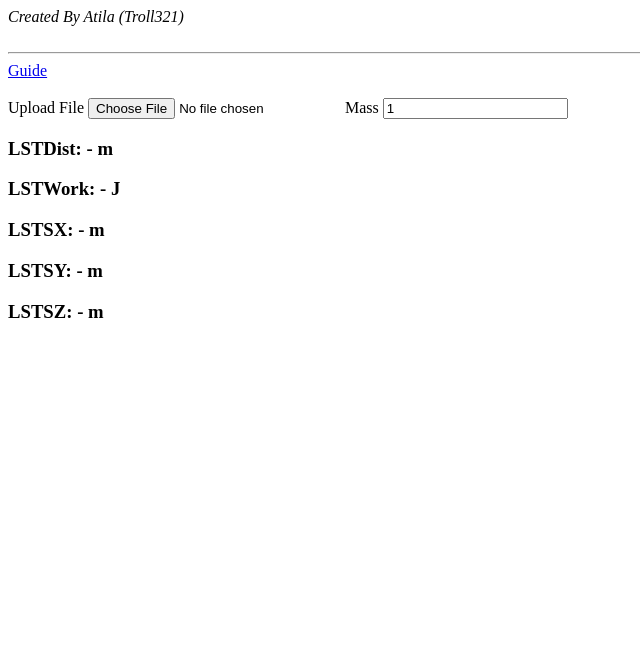
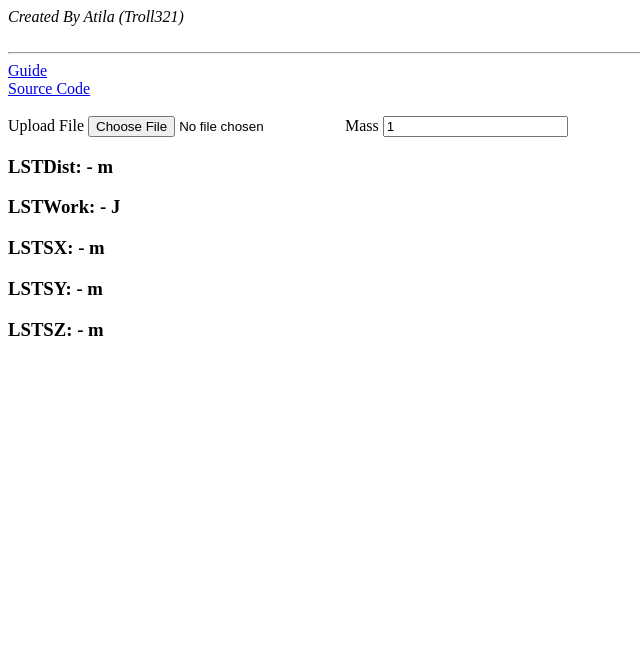
Before and after one commit to Troll321/Physics-Toolbox-Analysis-Production, a website built with webpack: page index.html in a window 1280 px wide. Shown: the whole page, without its empty margins (0-640 px from the left). Built offline with nearby package versions, Linux system fonts and the light colour scheme.

Commit message:
Add Source Code Links

```diff
--- a/index.html
+++ b/index.html
@@ -10,7 +10,8 @@
     <i>Created By Atila (Troll321)</i>
     <br><br>
     <hr>
-    <a href="./guide.html">Guide</a>
+    <a href="./guide.html">Guide</a><br>
+    <a href="https://github.com/Troll321/Physics-Toolbox-Analysis-Source">Source Code</a>
     <br><br>
     <label for="file">Upload File</label>
     <input type="file" name="file" id="file" accept=".csv">
```
